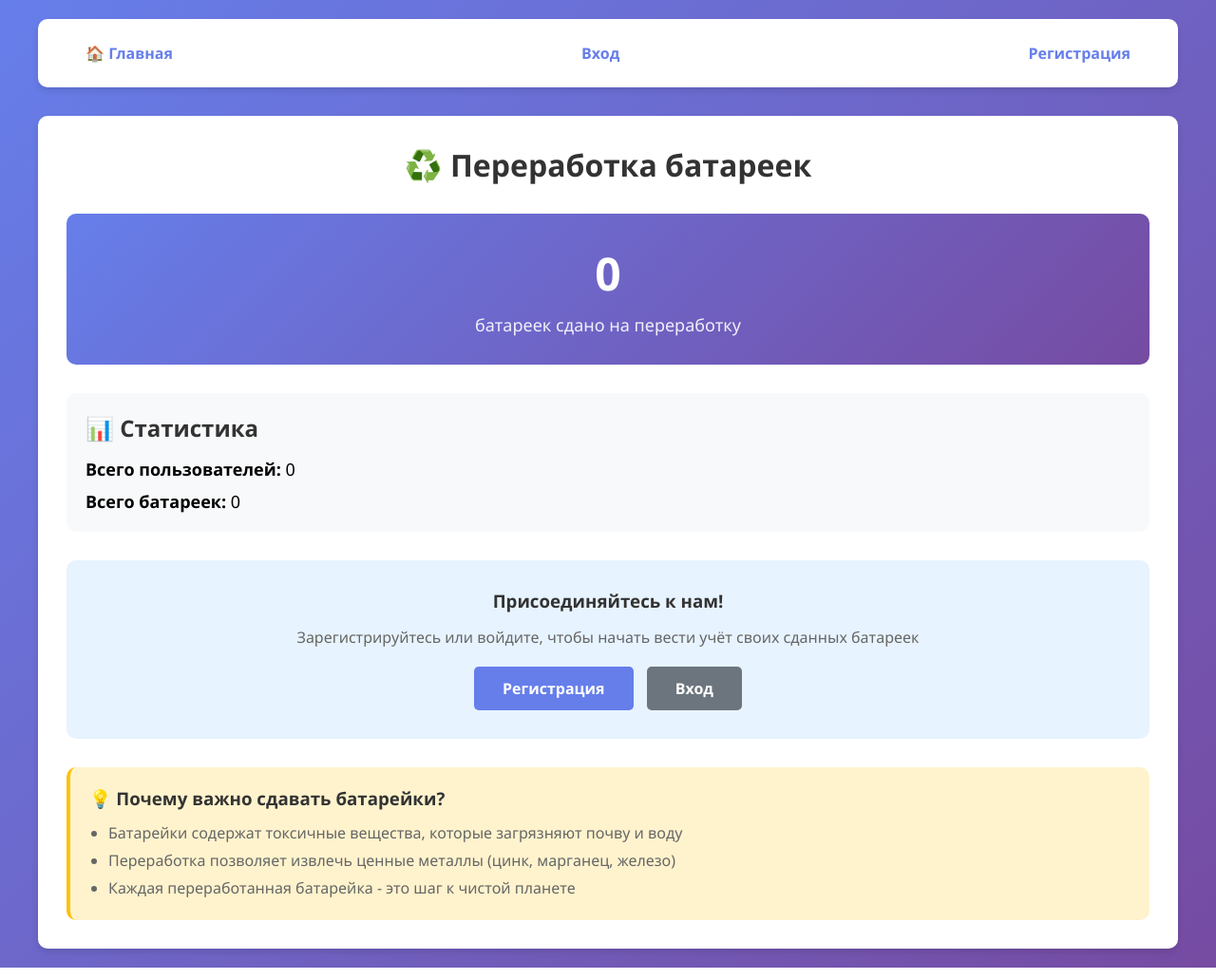
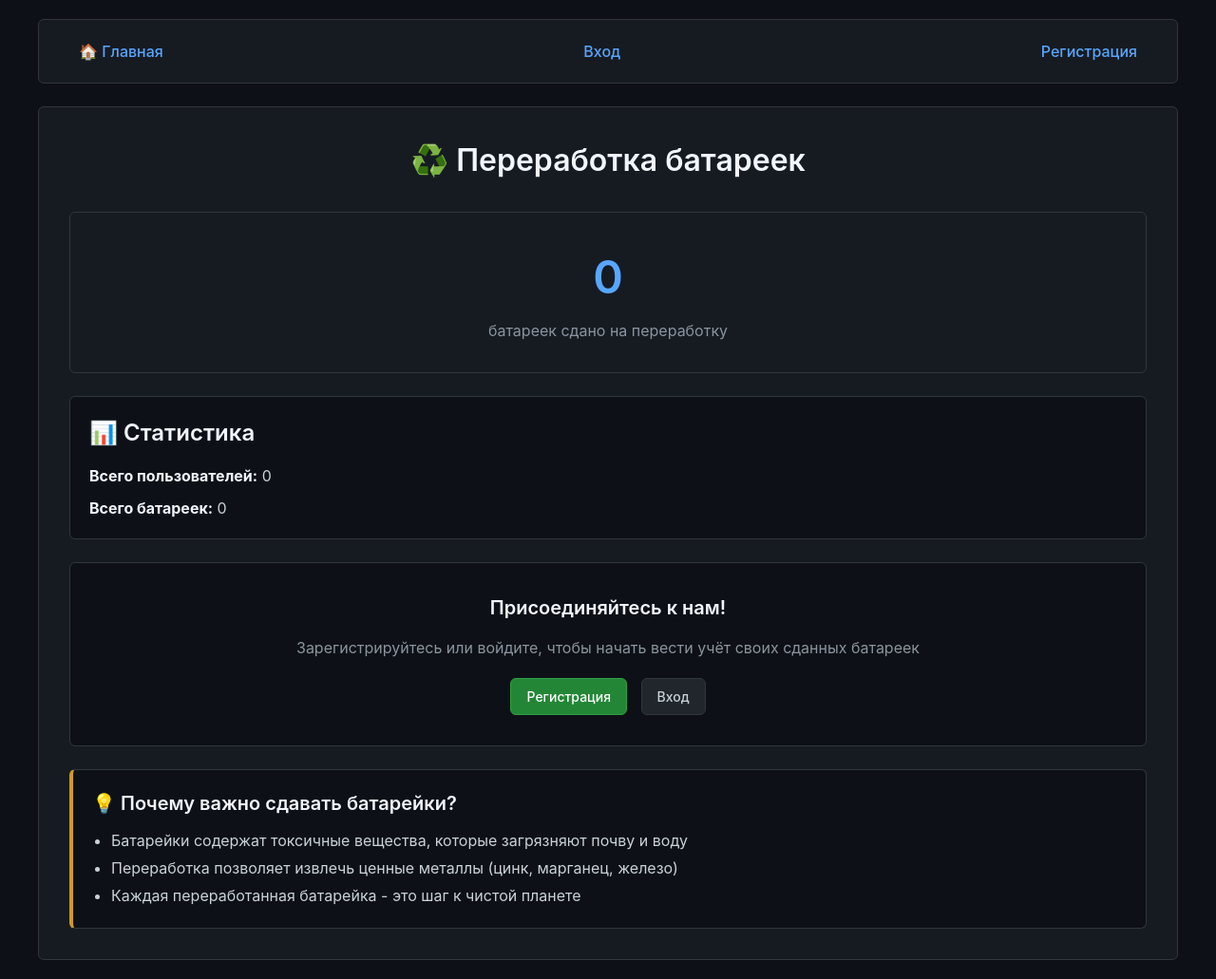
Before and after one commit to moiseev1991-stack/5urok, a Django app: page / in a window 1280 px wide. Shown: the whole page at 95% size. Run offline with Django 5.2, Linux system fonts and the light colour scheme; data that the repository does not hold is empty.

Commit message:
Update frontend: GitHub dark theme design with sharp angles and Inter font

```diff
--- a/batteries/forms.py
+++ b/batteries/forms.py
@@ -39,10 +39,12 @@ class BatterySubmissionForm(forms.ModelForm):
             'quantity': forms.NumberInput(attrs={
                 'class': 'form-control',
                 'min': 1,
-                'placeholder': 'Введите количество'
+                'placeholder': 'Введите количество',
+                'style': 'background-color: #0d1117; border: 1px solid #30363d; color: #c9d1d9;'
             }),
             'date_submitted': forms.DateTimeInput(attrs={
                 'class': 'form-control',
-                'type': 'datetime-local'
+                'type': 'datetime-local',
+                'style': 'background-color: #0d1117; border: 1px solid #30363d; color: #c9d1d9;'
             }),
         }
--- a/batteries/templates/batteries/base.html
+++ b/batteries/templates/batteries/base.html
@@ -11,21 +11,23 @@
             box-sizing: border-box;
         }
         body {
-            font-family: 'Segoe UI', Tahoma, Geneva, Verdana, sans-serif;
-            background: linear-gradient(135deg, #667eea 0%, #764ba2 100%);
+            font-family: -apple-system, BlinkMacSystemFont, "Segoe UI", Helvetica, Arial, sans-serif;
+            background-color: #0d1117;
+            color: #c9d1d9;
             min-height: 100vh;
             padding: 20px;
+            line-height: 1.5;
         }
         .container {
             max-width: 1200px;
             margin: 0 auto;
         }
         nav {
-            background: white;
-            border-radius: 10px;
-            padding: 20px;
-            margin-bottom: 30px;
-            box-shadow: 0 4px 6px rgba(0,0,0,0.1);
+            background-color: #161b22;
+            border: 1px solid #30363d;
+            border-radius: 6px;
+            padding: 16px;
+            margin-bottom: 24px;
         }
         nav ul {
             list-style: none;
@@ -39,123 +41,178 @@
         }
         nav a {
             text-decoration: none;
-            color: #667eea;
-            font-weight: 600;
-            padding: 10px 20px;
-            border-radius: 5px;
-            transition: all 0.3s;
+            color: #58a6ff;
+            font-weight: 500;
+            padding: 8px 16px;
+            border-radius: 6px;
+            transition: all 0.2s;
         }
         nav a:hover {
-            background: #667eea;
-            color: white;
+            background-color: #21262d;
+            color: #79c0ff;
         }
         .content {
-            background: white;
-            border-radius: 10px;
-            padding: 30px;
-            box-shadow: 0 4px 6px rgba(0,0,0,0.1);
+            background-color: #161b22;
+            border: 1px solid #30363d;
+            border-radius: 6px;
+            padding: 32px;
+        }
+        h1, h2, h3 {
+            color: #f0f6fc;
+            font-weight: 600;
+        }
+        h1 {
+            font-size: 32px;
+        }
+        h2 {
+            font-size: 24px;
+        }
+        h3 {
+            font-size: 20px;
         }
         .messages {
             margin-bottom: 20px;
         }
         .alert {
-            padding: 15px;
-            border-radius: 5px;
-            margin-bottom: 10px;
+            padding: 16px;
+            border-radius: 6px;
+            margin-bottom: 16px;
+            border: 1px solid;
         }
         .alert-success {
-            background: #d4edda;
-            color: #155724;
-            border: 1px solid #c3e6cb;
+            background-color: #1c2128;
+            color: #3fb950;
+            border-color: #238636;
         }
         .alert-error {
-            background: #f8d7da;
-            color: #721c24;
-            border: 1px solid #f5c6cb;
+            background-color: #1c2128;
+            color: #f85149;
+            border-color: #da3633;
         }
         .alert-info {
-            background: #d1ecf1;
-            color: #0c5460;
-            border: 1px solid #bee5eb;
+            background-color: #1c2128;
+            color: #58a6ff;
+            border-color: #1f6feb;
         }
         .form-group {
             margin-bottom: 20px;
         }
         .form-group label {
             display: block;
-            margin-bottom: 5px;
+            margin-bottom: 8px;
             font-weight: 600;
-            color: #333;
+            color: #f0f6fc;
+            font-size: 14px;
         }
         .form-control {
             width: 100%;
-            padding: 12px;
-            border: 2px solid #ddd;
-            border-radius: 5px;
-            font-size: 16px;
-            transition: border-color 0.3s;
+            padding: 8px 12px;
+            background-color: #0d1117;
+            border: 1px solid #30363d;
+            border-radius: 6px;
+            font-size: 14px;
+            color: #c9d1d9;
+            font-family: inherit;
+            transition: border-color 0.2s;
         }
         .form-control:focus {
             outline: none;
-            border-color: #667eea;
+            border-color: #1f6feb;
+            box-shadow: 0 0 0 3px rgba(31, 111, 235, 0.1);
         }
         .btn {
-            padding: 12px 30px;
-            border: none;
-            border-radius: 5px;
-            font-size: 16px;
-            font-weight: 600;
+            padding: 8px 16px;
+            border: 1px solid;
+            border-radius: 6px;
+            font-size: 14px;
+            font-weight: 500;
+            font-family: inherit;
             cursor: pointer;
-            transition: all 0.3s;
+            transition: all 0.2s;
             text-decoration: none;
             display: inline-block;
         }
         .btn-primary {
-            background: #667eea;
-            color: white;
+            background-color: #238636;
+            border-color: #2ea043;
+            color: #fff;
         }
         .btn-primary:hover {
-            background: #5568d3;
+            background-color: #2ea043;
+            border-color: #3fb950;
         }
         .btn-secondary {
-            background: #6c757d;
-            color: white;
+            background-color: #21262d;
+            border-color: #30363d;
+            color: #c9d1d9;
         }
         .btn-secondary:hover {
-            background: #5a6268;
+            background-color: #30363d;
+            border-color: #484f58;
         }
         .stats-box {
-            background: linear-gradient(135deg, #667eea 0%, #764ba2 100%);
-            color: white;
-            padding: 30px;
-            border-radius: 10px;
+            background-color: #161b22;
+            border: 1px solid #30363d;
+            color: #c9d1d9;
+            padding: 32px;
+            border-radius: 6px;
             text-align: center;
-            margin-bottom: 30px;
+            margin-bottom: 24px;
         }
         .stats-box h2 {
             font-size: 48px;
-            margin-bottom: 10px;
+            margin-bottom: 8px;
+            font-weight: 600;
+            color: #58a6ff;
         }
         .stats-box p {
-            font-size: 18px;
-            opacity: 0.9;
+            font-size: 16px;
+            color: #8b949e;
         }
         table {
             width: 100%;
             border-collapse: collapse;
             margin-top: 20px;
+            border: 1px solid #30363d;
+            border-radius: 6px;
+            overflow: hidden;
         }
         th, td {
-            padding: 12px;
+            padding: 12px 16px;
             text-align: left;
-            border-bottom: 1px solid #ddd;
+            border-bottom: 1px solid #30363d;
         }
         th {
-            background: #f8f9fa;
+            background-color: #161b22;
             font-weight: 600;
+            color: #f0f6fc;
+            font-size: 14px;
+        }
+        td {
+            color: #c9d1d9;
+            font-size: 14px;
+        }
+        tr:last-child td {
+            border-bottom: none;
         }
         tr:hover {
-            background: #f8f9fa;
+            background-color: #161b22;
+        }
+        a {
+            color: #58a6ff;
+            text-decoration: none;
+        }
+        a:hover {
+            text-decoration: underline;
+        }
+        p {
+            color: #c9d1d9;
+        }
+        small {
+            color: #8b949e;
+        }
+        strong {
+            color: #f0f6fc;
         }
     </style>
 </head>
@@ -168,7 +225,7 @@
                     <li><a href="{% url 'submit_batteries' %}">📦 Сдать батарейки</a></li>
                     <li><a href="{% url 'profile' %}">👤 Профиль</a></li>
                     <li>
-                        <span style="color: #667eea; margin-right: 10px;">Привет, {{ user.username }}!</span>
+                        <span style="color: #c9d1d9; margin-right: 10px;">Привет, {{ user.username }}!</span>
                         <a href="{% url 'logout' %}">Выйти</a>
                     </li>
                 {% else %}
--- a/batteries/templates/batteries/home.html
+++ b/batteries/templates/batteries/home.html
@@ -3,37 +3,37 @@
 {% block title %}Главная - Переработка батареек{% endblock %}
 
 {% block content %}
-<h1 style="text-align: center; margin-bottom: 30px; color: #333;">♻️ Переработка батареек</h1>
+<h1 style="text-align: center; margin-bottom: 30px;">♻️ Переработка батареек</h1>
 
 <div class="stats-box">
     <h2>{{ total_batteries }}</h2>
     <p>батареек сдано на переработку</p>
 </div>
 
-<div style="background: #f8f9fa; padding: 20px; border-radius: 10px; margin-top: 20px;">
-    <h2 style="color: #333; margin-bottom: 15px;">📊 Статистика</h2>
-    <p style="font-size: 18px; margin-bottom: 10px;"><strong>Всего пользователей:</strong> {{ total_users }}</p>
-    <p style="font-size: 18px;"><strong>Всего батареек:</strong> {{ total_batteries }}</p>
+<div style="background-color: #0d1117; border: 1px solid #30363d; padding: 20px; border-radius: 6px; margin-top: 20px;">
+    <h2 style="margin-bottom: 15px; color: #f0f6fc;">📊 Статистика</h2>
+    <p style="font-size: 16px; margin-bottom: 10px;"><strong>Всего пользователей:</strong> {{ total_users }}</p>
+    <p style="font-size: 16px;"><strong>Всего батареек:</strong> {{ total_batteries }}</p>
 </div>
 
 {% if not user.is_authenticated %}
-<div style="margin-top: 30px; text-align: center; padding: 30px; background: #e7f3ff; border-radius: 10px;">
-    <h3 style="color: #333; margin-bottom: 15px;">Присоединяйтесь к нам!</h3>
-    <p style="margin-bottom: 20px; color: #666;">Зарегистрируйтесь или войдите, чтобы начать вести учёт своих сданных батареек</p>
+<div style="margin-top: 24px; text-align: center; padding: 32px; background-color: #0d1117; border: 1px solid #30363d; border-radius: 6px;">
+    <h3 style="margin-bottom: 15px; color: #f0f6fc;">Присоединяйтесь к нам!</h3>
+    <p style="margin-bottom: 20px; color: #8b949e;">Зарегистрируйтесь или войдите, чтобы начать вести учёт своих сданных батареек</p>
     <a href="{% url 'register' %}" class="btn btn-primary" style="margin-right: 10px;">Регистрация</a>
     <a href="{% url 'login' %}" class="btn btn-secondary">Вход</a>
 </div>
 {% else %}
-<div style="margin-top: 30px; text-align: center; padding: 30px; background: #e7f3ff; border-radius: 10px;">
-    <h3 style="color: #333; margin-bottom: 15px;">Начните прямо сейчас!</h3>
-    <p style="margin-bottom: 20px; color: #666;">Добавьте информацию о сданных батарейках</p>
+<div style="margin-top: 24px; text-align: center; padding: 32px; background-color: #0d1117; border: 1px solid #30363d; border-radius: 6px;">
+    <h3 style="margin-bottom: 15px; color: #f0f6fc;">Начните прямо сейчас!</h3>
+    <p style="margin-bottom: 20px; color: #8b949e;">Добавьте информацию о сданных батарейках</p>
     <a href="{% url 'submit_batteries' %}" class="btn btn-primary">Сдать батарейки</a>
 </div>
 {% endif %}
 
-<div style="margin-top: 30px; padding: 20px; background: #fff3cd; border-radius: 10px; border-left: 4px solid #ffc107;">
-    <h3 style="color: #333; margin-bottom: 10px;">💡 Почему важно сдавать батарейки?</h3>
-    <ul style="color: #666; line-height: 1.8; padding-left: 20px;">
+<div style="margin-top: 24px; padding: 20px; background-color: #0d1117; border: 1px solid #30363d; border-left: 4px solid #d29922; border-radius: 6px;">
+    <h3 style="margin-bottom: 10px; color: #f0f6fc;">💡 Почему важно сдавать батарейки?</h3>
+    <ul style="color: #c9d1d9; line-height: 1.8; padding-left: 20px;">
         <li>Батарейки содержат токсичные вещества, которые загрязняют почву и воду</li>
         <li>Переработка позволяет извлечь ценные металлы (цинк, марганец, железо)</li>
         <li>Каждая переработанная батарейка - это шаг к чистой планете</li>
--- a/batteries/templates/batteries/login.html
+++ b/batteries/templates/batteries/login.html
@@ -3,7 +3,7 @@
 {% block title %}Вход - Переработка батареек{% endblock %}
 
 {% block content %}
-<h1 style="text-align: center; margin-bottom: 30px; color: #333;">Вход</h1>
+<h1 style="text-align: center; margin-bottom: 30px;">Вход</h1>
 
 <form method="post" style="max-width: 500px; margin: 0 auto;">
     {% csrf_token %}
@@ -22,6 +22,6 @@
 </form>
 
 <div style="text-align: center; margin-top: 20px;">
-    <p>Нет аккаунта? <a href="{% url 'register' %}" style="color: #667eea;">Зарегистрироваться</a></p>
+    <p style="color: #8b949e;">Нет аккаунта? <a href="{% url 'register' %}">Зарегистрироваться</a></p>
 </div>
 {% endblock %}
```
Also changed, not shown: batteries/templates/batteries/profile.html (+14 -14 lines), batteries/templates/batteries/register.html (+8 -8 lines), batteries/templates/batteries/submit_batteries.html (+12 -12 lines).
